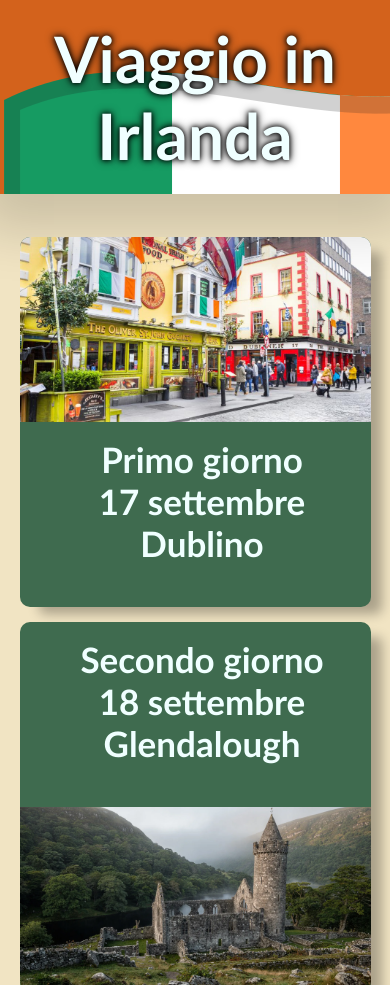
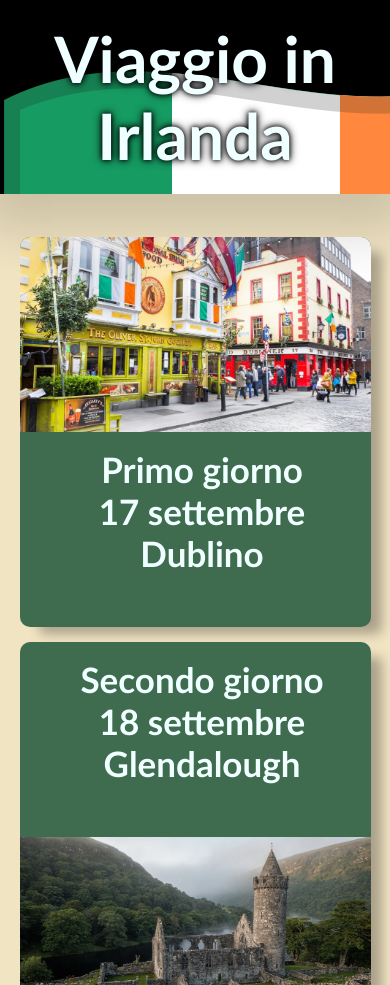
Before and after one commit to Epuviz/epuviz, a plain HTML site: page index.html in a window 390 px wide. Shown: the top 985 px of the page. Drawn offline with Linux system fonts and the light colour scheme.

Commit message:
Change title background color and adjust day height

```diff
--- a/style.css
+++ b/style.css
@@ -14,7 +14,7 @@ body{
 #title{
     position: sticky;
     top: 0;
-    background-color: #d3621c;
+    background-color: #000000;
     background-image: url(immagini/icona.png);
     background-repeat: no-repeat;
     text-shadow: 0 0 5px rgb(0, 0, 0), 0 0 10px rgb(0, 0, 0);
@@ -170,7 +170,7 @@ a{
     .day{
             margin-right: 5%;
             margin-left: 5%;
-            height: 370px;
+            height: 390px;
             flex-direction: column-reverse;
     }
 
```
